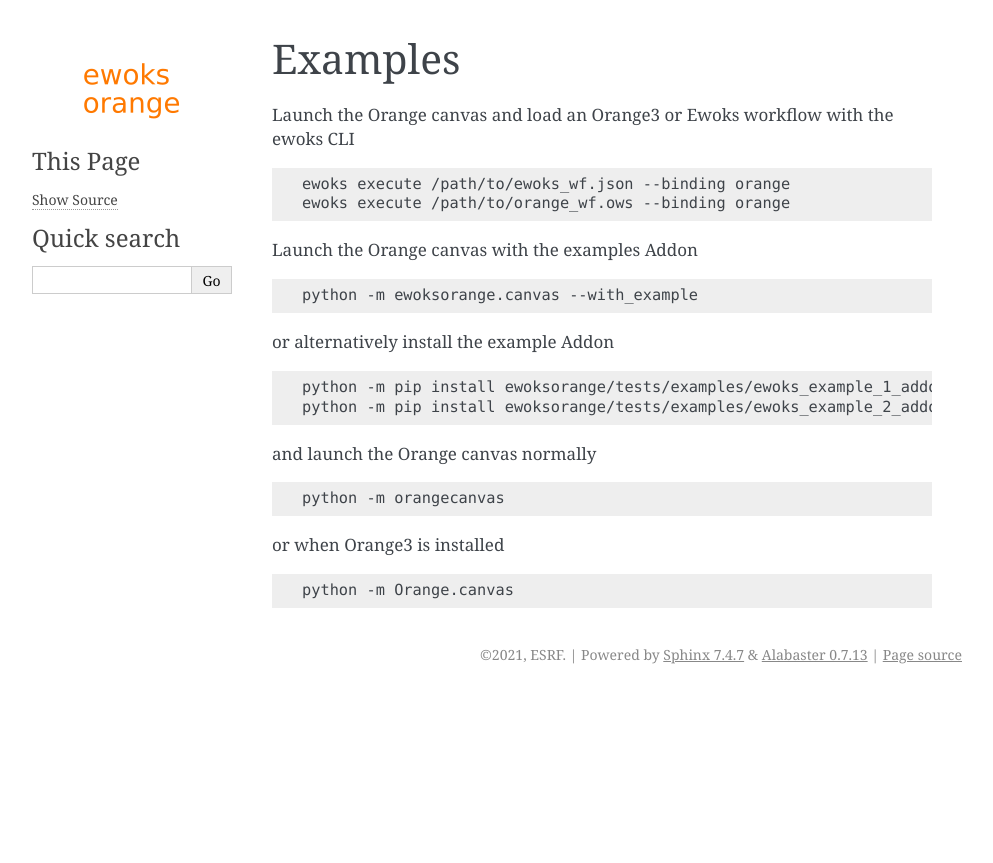
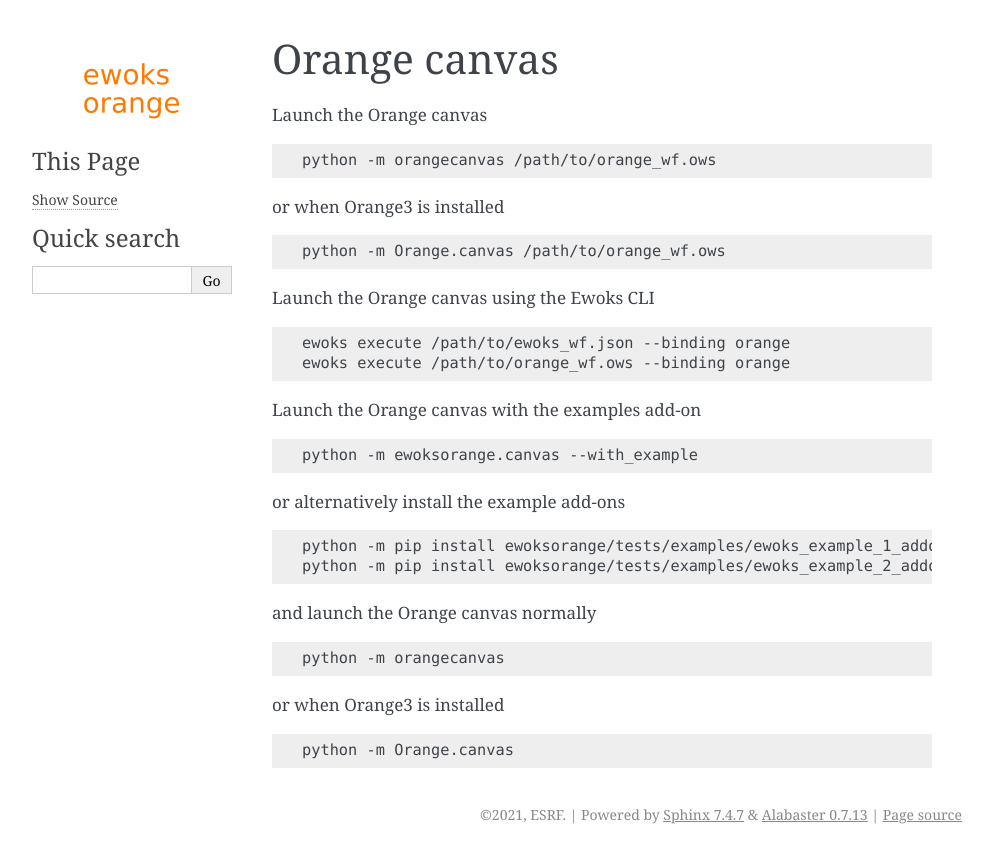
Before and after one commit to ewoks-kit/ewoksorange, a Sphinx documentation site: the page built from doc/canvas.rst, in a window 1280 px wide. Shown: the top 863 px of the page, without its empty margins (148-1141 px from the left). Built offline with Sphinx 7.4.7, drawn with Linux system fonts in a browser that asks for light colours.

Commit message:
Orange3 add-on documentation

```diff
--- a/doc/examples.rst
+++ b/doc/canvas.rst
@@ -1,20 +1,32 @@
-Examples
-========
+Orange canvas
+=============
 
-Launch the Orange canvas and load an Orange3 or Ewoks workflow with the ewoks CLI
+Launch the Orange canvas
+
+.. code-block:: bash
+
+    python -m orangecanvas /path/to/orange_wf.ows
+
+or when Orange3 is installed
+
+.. code-block:: bash
+
+    python -m Orange.canvas /path/to/orange_wf.ows
+
+Launch the Orange canvas using the Ewoks CLI
 
 .. code-block:: bash
 
     ewoks execute /path/to/ewoks_wf.json --binding orange
     ewoks execute /path/to/orange_wf.ows --binding orange
 
-Launch the Orange canvas with the examples Addon
+Launch the Orange canvas with the examples add-on
 
 .. code-block:: bash
 
     python -m ewoksorange.canvas --with_example
 
-or alternatively install the example Addon
+or alternatively install the example add-ons
 
 .. code-block:: bash
 
--- a/doc/index.rst
+++ b/doc/index.rst
@@ -13,6 +13,7 @@
 .. toctree::
     :maxdepth: 2
 
-    examples
+    canvas
+    addon
     note_on_designs
     API
```
Also changed, not shown: README.md (+17 -5 lines), doc/addon.rst (added, +90 -0 lines), 3 other files.
